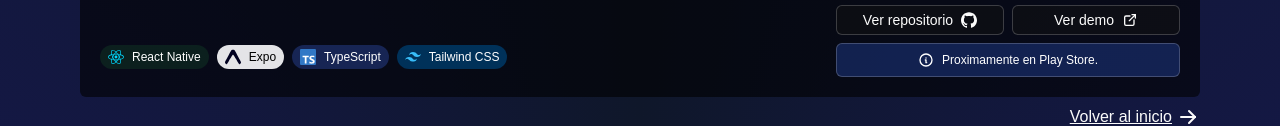
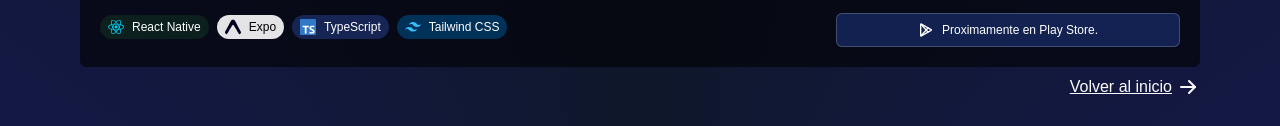
Before and after one commit to vcntttt/portfolio, an Astro site: page /proyectos in a window 1280 px wide. Shown: the part 1505-1631 px from the top of the page. Built offline with nearby package versions, Linux system fonts and the light colour scheme; Astro itself is replaced by a stand-in of ours.

Commit message:
seguimos con el rebranding a ponderapp

```diff
--- a/src/components/Projects/FullProjectCard.astro
+++ b/src/components/Projects/FullProjectCard.astro
@@ -53,7 +53,7 @@ const { title, tags, images, status, link, github, features, longDescription, da
 
 
   {
-    slug !== "ponderador" && (
+    slug !== "ponderapp" && (
     <a
       href={github}
       target="_blank"
@@ -67,7 +67,7 @@ const { title, tags, images, status, link, github, features, longDescription, da
   }
     <!-- todo: quitar esta condicion cuando este en live -->
     {
-    (status === "live" && slug !== "ponderador") && (
+    (status === "live" && slug !== "ponderapp") && (
       <a
         href={link}
         target="_blank"
@@ -79,7 +79,7 @@ const { title, tags, images, status, link, github, features, longDescription, da
     )}
     </div>
     {info && (
-      <div class="flex items-center justify-center gap-x-2 bg-blue-900/50 p-2 rounded-md text-xs mt-2 text-white border border-white/20"><Icon name={slug === "ponderador" ? "play-store" : "info"} class="size-4 inline"/>
+      <div class="flex items-center justify-center gap-x-2 bg-blue-900/50 p-2 rounded-md text-xs mt-2 text-white border border-white/20"><Icon name={slug === "ponderapp" ? "play-store" : "info"} class="size-4 inline"/>
         <p>{info}</p>
       </div>
     )}
--- a/src/components/Projects/completados/ProjectItem.astro
+++ b/src/components/Projects/completados/ProjectItem.astro
@@ -33,7 +33,7 @@ const { title, link, github, slug } = Astro.props;
 
           <!-- todo: quitar esta condicion cuando este en live -->
           {
-            slug !== "ponderador" &&
+            slug !== "ponderapp" &&
             <a
           href={github}
           target="_blank"
@@ -52,7 +52,7 @@ const { title, link, github, slug } = Astro.props;
               </a>
          }
          {
-          slug === "ponderador" && (
+          slug === "ponderapp" && (
           <p
                 class="bg-[#121212]/50 px-2 py-1 rounded-md text-sm flex items-center gap-x-2"
                >
```
